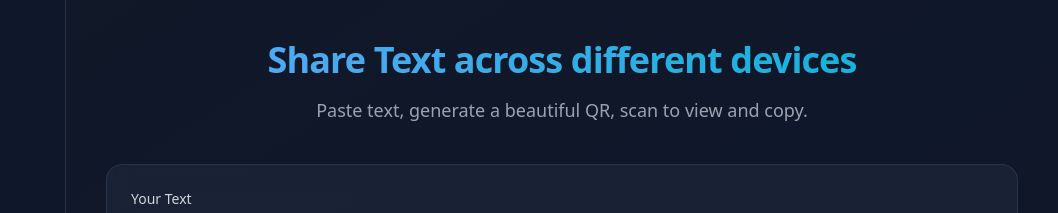
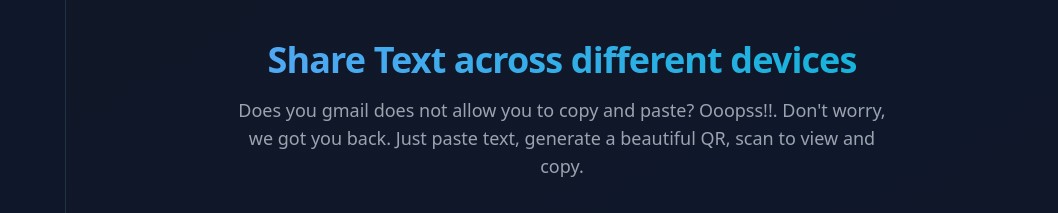
Before and after one commit to echobash/devdunia, a plain HTML site: page text-sharer.html in a window 1280 px wide. Shown: the top 213 px of the page, 222-1280 px from the left. Drawn offline with nearby package versions, Linux system fonts and the light colour scheme.

Commit message:
Fix Text sgarer

```diff
--- a/text-sharer.html
+++ b/text-sharer.html
@@ -63,7 +63,7 @@
 
       <div class="text-center mb-10">
         <h1 class="text-3xl sm:text-4xl font-bold mb-4 tracking-tight text-transparent bg-clip-text bg-gradient-to-r from-blue-400 to-cyan-500">Share Text across different devices</h1>
-        <p class="text-lg text-gray-400 max-w-2xl mx-auto">Paste text, generate a beautiful QR, scan to view and copy.</p>
+        <p class="text-lg text-gray-400 max-w-2xl mx-auto">Does you gmail does not allow you to copy and paste? Ooopss!!. Don't worry, we got you back. Just paste text, generate a beautiful QR, scan to view and copy.</p>
       </div>
 
       <div id="compose" class="w-full bg-slate-800/70 backdrop-blur-md rounded-2xl border border-slate-700/60 p-4 sm:p-6 min-h-[calc(100vh-12rem)] flex flex-col overflow-hidden">
```
